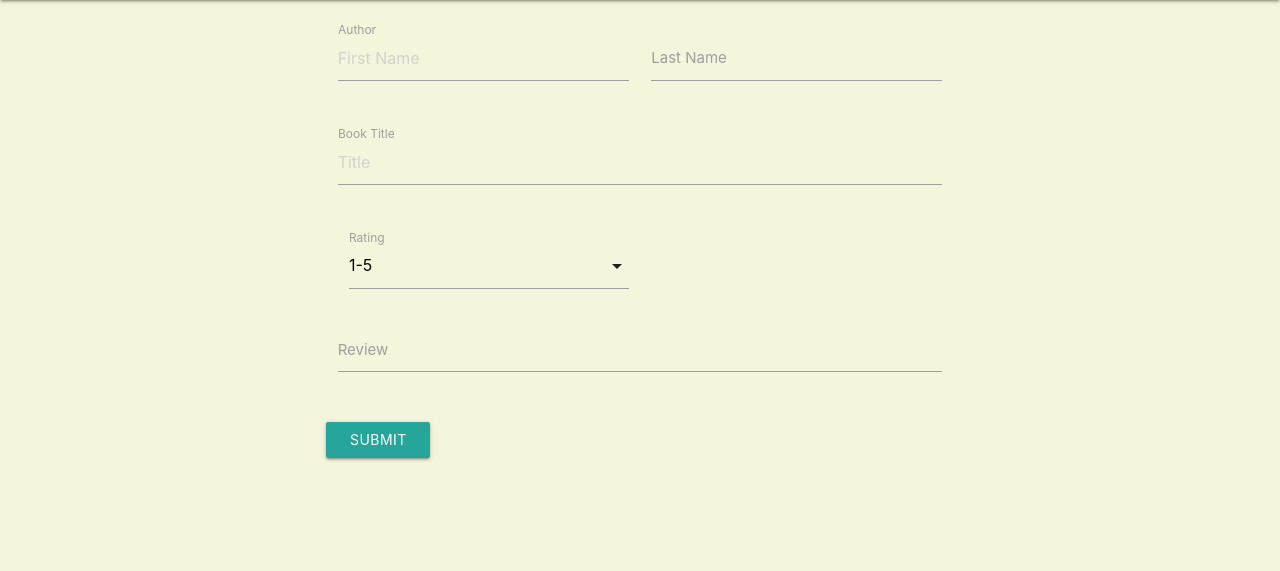
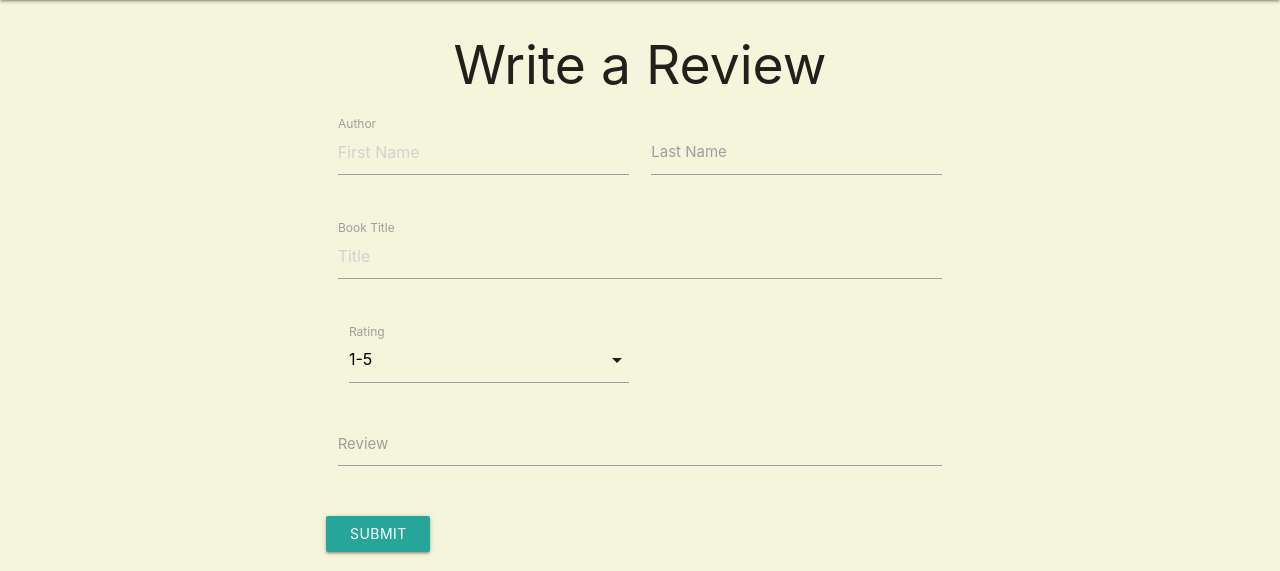
Before and after one commit to Charlie-Walsh/milestone-3, a Flask app: page /review in a window 1280 px wide. Shown: the part 64-635 px from the top of the page. Run offline with Flask 2, Linux system fonts and the light colour scheme; some libraries are stand-ins or nearby versions.

Commit message:
database created. Minor css changes to headings. Added heading to review page

```diff
--- a/sanctum/models.py
+++ b/sanctum/models.py
@@ -27,7 +27,7 @@ class Author(db.Model):
 class Review(db.Model):
     # schema for Review model
     id = db.Column(db.Integer, primary_key=True)
-    review = db.Column(db.String(500), nullable=False)
+    review = db.Column(db.Text, nullable=False)
     rating = db.Column(db.Integer, nullable=False)
     title_id = db.Column(db.Integer, db.ForeignKey("title.id",
                          ondelete="CASCADE"), nullable=False)
--- a/sanctum/static/css/style.css
+++ b/sanctum/static/css/style.css
@@ -2,8 +2,9 @@ body {
     background-color: beige;
 }
 
-#home-heading {
+.heading {
     text-align: center;
+    margin-bottom: 10px;
 }
 
 #intro {
--- a/sanctum/templates/home.html
+++ b/sanctum/templates/home.html
@@ -2,7 +2,7 @@
 {% block content %}
 
 <div class="row">
-    <div class="col6" id="home-heading">
+    <div class="col6 heading">
         <h1>Welcome to The Sanctum!</h1>
     </div>
     <div class="col6" id="intro">
--- a/sanctum/templates/review.html
+++ b/sanctum/templates/review.html
@@ -1,5 +1,7 @@
 {% extends 'base.html' %}
 {% block content %}
+
+<h2 class="heading">Write a Review</h2>
 
 <div class="container" id="review-form">
   <div class="row">
```
